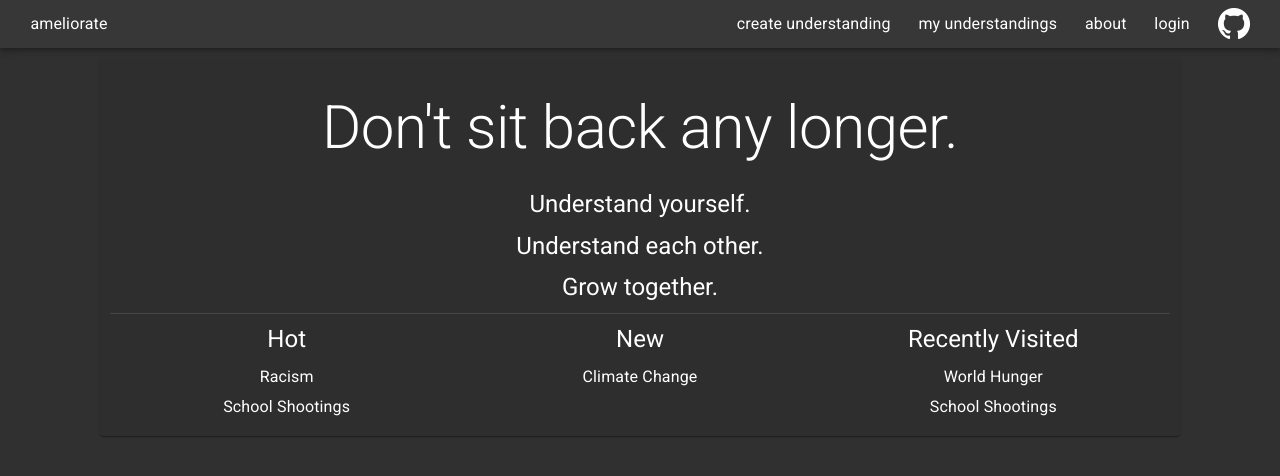
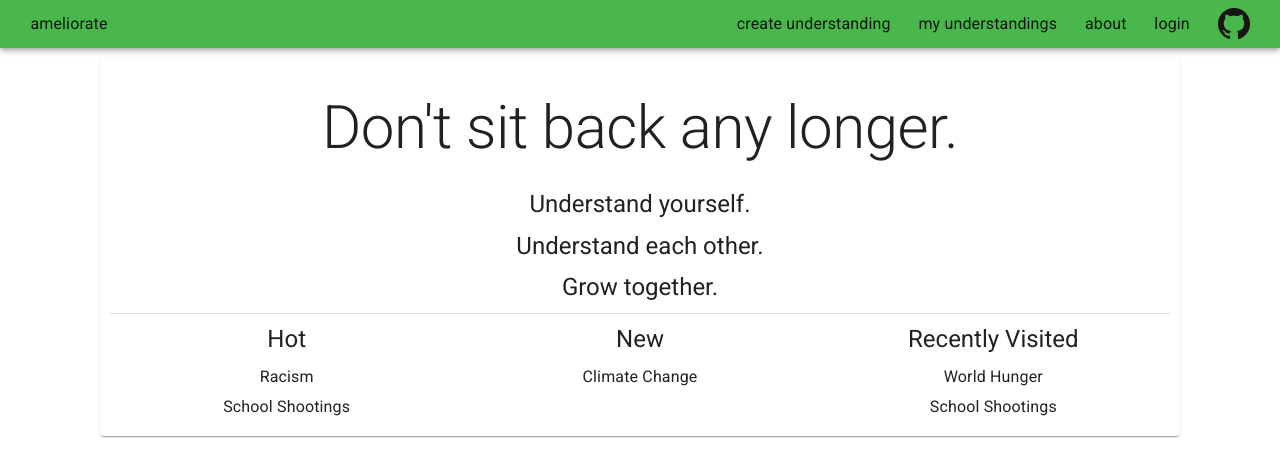
Before and after one commit to amelioro/ameliorate, a Next.js app in the folder web/: page / in a window 1280 px wide. Shown: the top 476 px of the page. Built offline with nearby package versions, Linux system fonts and the light colour scheme.

Commit message:
Use MUI defaults for theme background

```diff
--- a/web/common/theme.ts
+++ b/web/common/theme.ts
@@ -5,16 +5,16 @@
 import { type PaletteMode, type ThemeOptions } from "@mui/material";
 
 const lightPalette = {
-  background: {
-    default: "#fafafa",
-  },
+  // background: {
+  //   default: "#fafafa",
+  // },
 };
 
 const darkPalette = {
-  background: {
-    default: "#303030",
-    paper: "rgb(35, 35, 35)",
-  },
+  // background: {
+  //   default: "#303030",
+  //   paper: "rgb(35, 35, 35)",
+  // },
 };
 
 const sharedPalette = {
--- a/web/pages/_app.tsx
+++ b/web/pages/_app.tsx
@@ -7,7 +7,7 @@ import LayoutMaterial from "../common/components/LayoutMaterial";
 import { getThemeOptions } from "../common/theme";
 
 function MyApp({ Component, pageProps }: AppProps) {
-  const theme = createTheme(getThemeOptions("dark"));
+  const theme = createTheme(getThemeOptions("light"));
 
   return (
     <>
```
